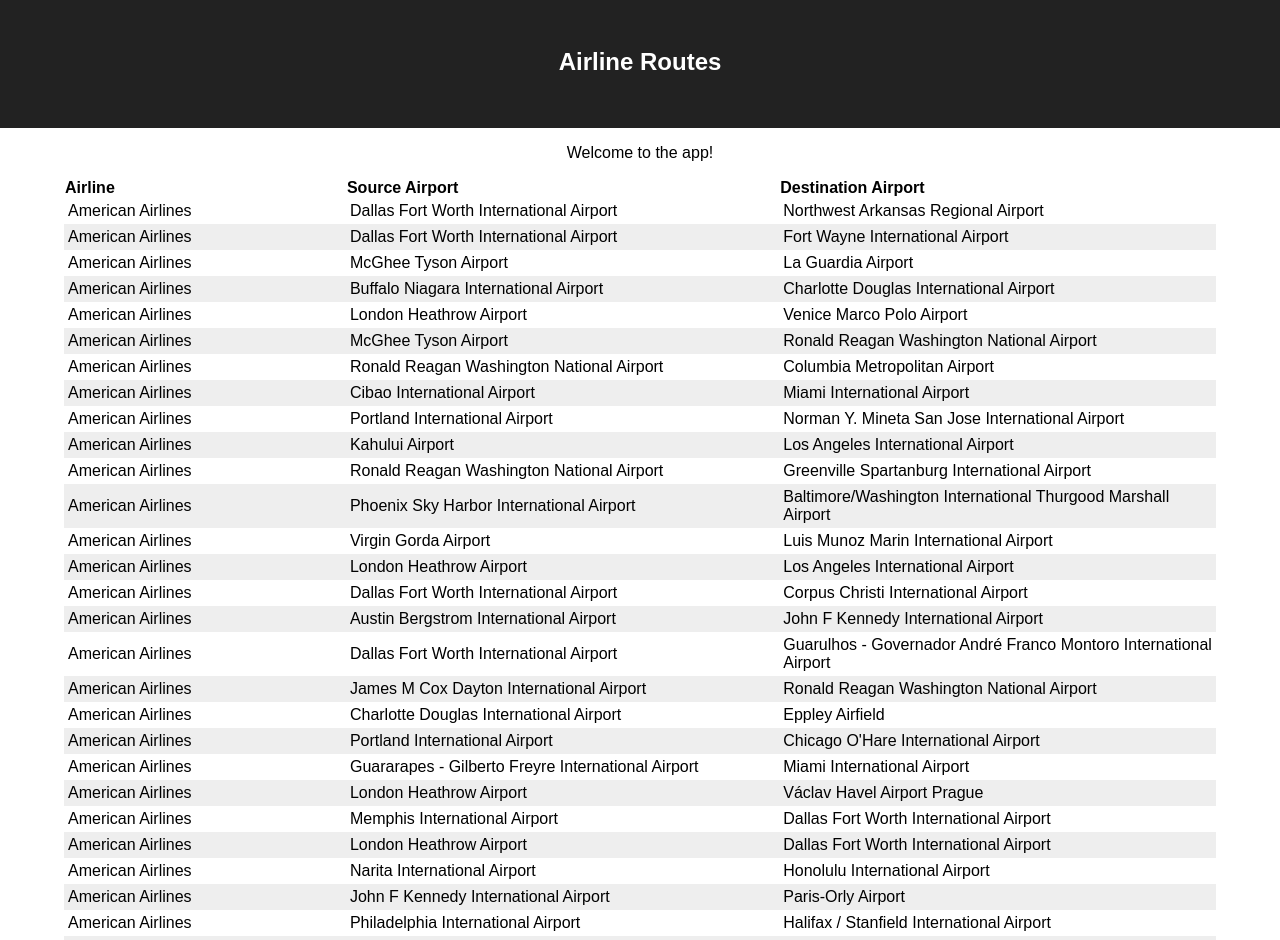
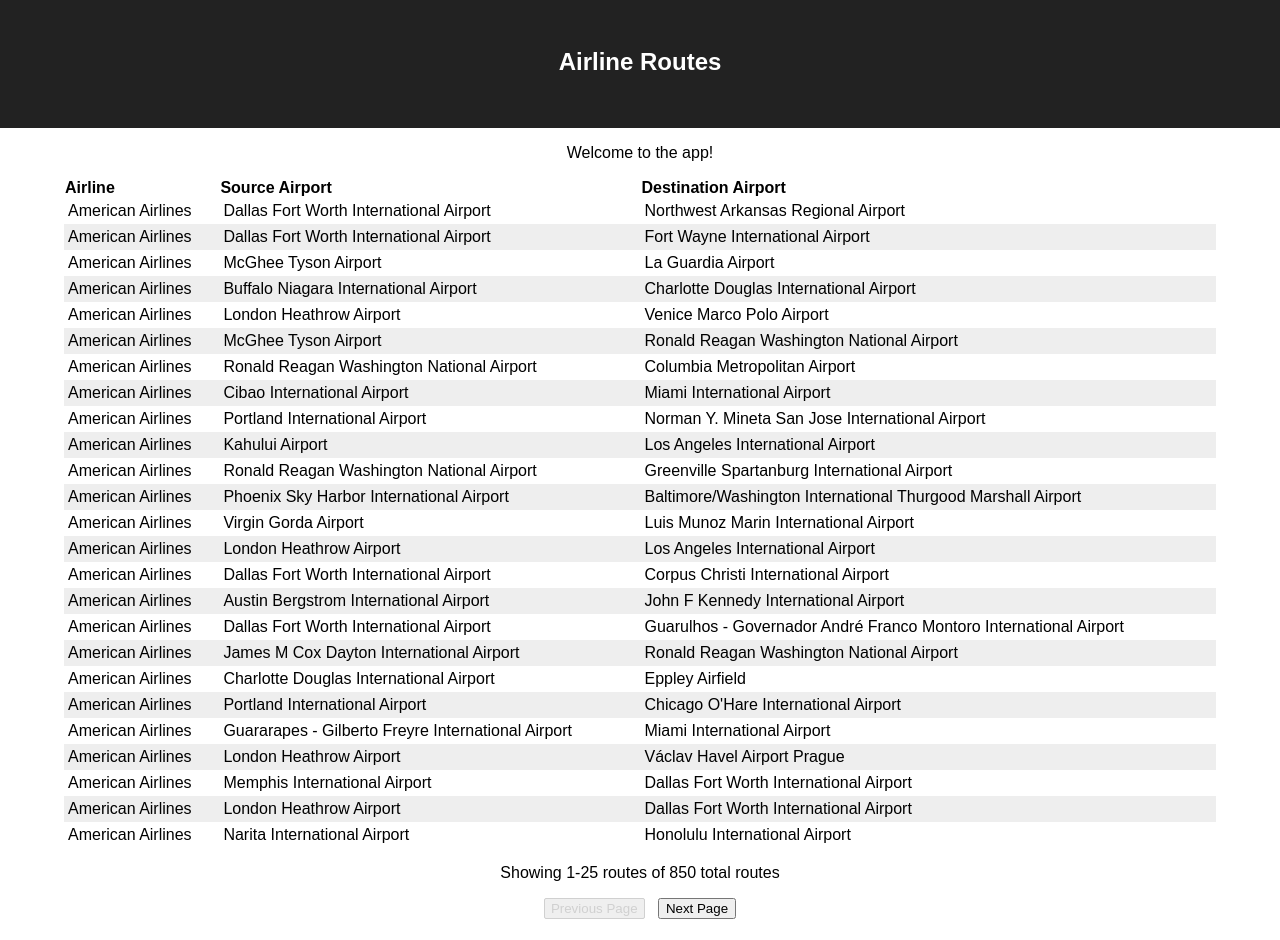
Before and after one commit to ArmandoMota/airline_routes, a React (Create React App) app: page / in a window 1280 px wide. Shown: the top 940 px of the page. After the commit the page ends 919 px from the top, so only its background shows below. Built offline with nearby package versions, Linux system fonts and the light colour scheme.

Commit message:
Added pagination to table

```diff
--- a/src/App.css
+++ b/src/App.css
@@ -50,6 +50,18 @@
   margin: 0 .5em;
 }
 
+.pagination button {
+  margin: 0 .5em;
+}
+
+.disabled {
+  border: 1px solid #d0d0d0;
+  border-radius: 2px;
+  color: #d0d0d0;
+  padding-top: 2px;
+  padding-bottom: 2px;
+}
+
 svg circle:hover {
   cursor: crosshair;
 }
--- a/src/App.js
+++ b/src/App.js
@@ -26,7 +26,8 @@
     <p>
       Welcome to the app!
     </p>
-    <Table className="routes-table" columns={columns} rows="" format={formatValue} />
+    <Table className="routes-table" columns={columns} rows={data.routes}
+      perPage={25} format={formatValue} />
   </section>
 </div>
 )
--- a/src/components/Table.js
+++ b/src/components/Table.js
@@ -1,9 +1,50 @@
-import React from 'react';
-import data from '../data';
+import React, { useState, useEffect } from 'react';
 
-const Table = ({ className, columns, rows, format }) => {
+const Table = ({ className, columns, rows, perPage, format }) => {
+  const [startIndex, setStartIndex] = useState(0);
+  const [stopIndex, setStopIndex] = useState(perPage);
+  const [previousClass, setPreviousClass] = useState('enabled');
+  const [nextClass, setNextClass] = useState('enabled');
+
+  const routesToDisplay = rows.slice(startIndex, stopIndex);
+  const totalRoutes = rows.length;
+
+  useEffect(() => {
+    if (startIndex <= 0) {
+      setPreviousClass('disabled');
+    } else {
+      setPreviousClass('enabled');
+    }
+
+    if (stopIndex >= totalRoutes) {
+      setNextClass('disabled');
+    } else {
+      setNextClass('enabled');
+    }
+  }, [startIndex, stopIndex, totalRoutes]);
+
+  const previousHandler = (e) => {
+    const newStart = startIndex < perPage ? 0 : startIndex - perPage;
+    const newStop = stopIndex <= perPage ? perPage : stopIndex - perPage;
+    setStartIndex(newStart);
+    setStopIndex(newStop);
+  };
+
+  const nextHandler = (e) => {
+    const newStart = (startIndex + perPage) >= totalRoutes ?
+      startIndex :
+      startIndex + perPage;
+
+    const newStop = (stopIndex + perPage) > totalRoutes ?
+      totalRoutes :
+      stopIndex + perPage;
+
+    setStartIndex(newStart);
+    setStopIndex(newStop);
+  };
 
   return (
+    <>
       <table className={className}>
         <thead>
           <tr>
@@ -11,7 +52,7 @@
           </tr>
         </thead>
         <tbody>
-        {data.routes.map(route => (
+          {routesToDisplay.map(route => (
             <tr key={`${route.airline}${route.src}${route.dest}`}>
               <td>{format('airline', route.airline)}</td>
               <td>{format('src', route.src)}</td>
@@ -20,6 +61,14 @@
           ))}
         </tbody>
       </table>
+      <div className="pagination">
+        <p>
+          Showing {`${startIndex + 1}-${stopIndex}`} routes of {totalRoutes} total routes
+        </p>
+        <button className={previousClass} onClick={previousHandler}>Previous Page</button>
+        <button className={nextClass} onClick={nextHandler}>Next Page</button>
+      </div>
+    </>
   );
 };
 
```
Lines whose indentation alone changed are shown as unchanged.
